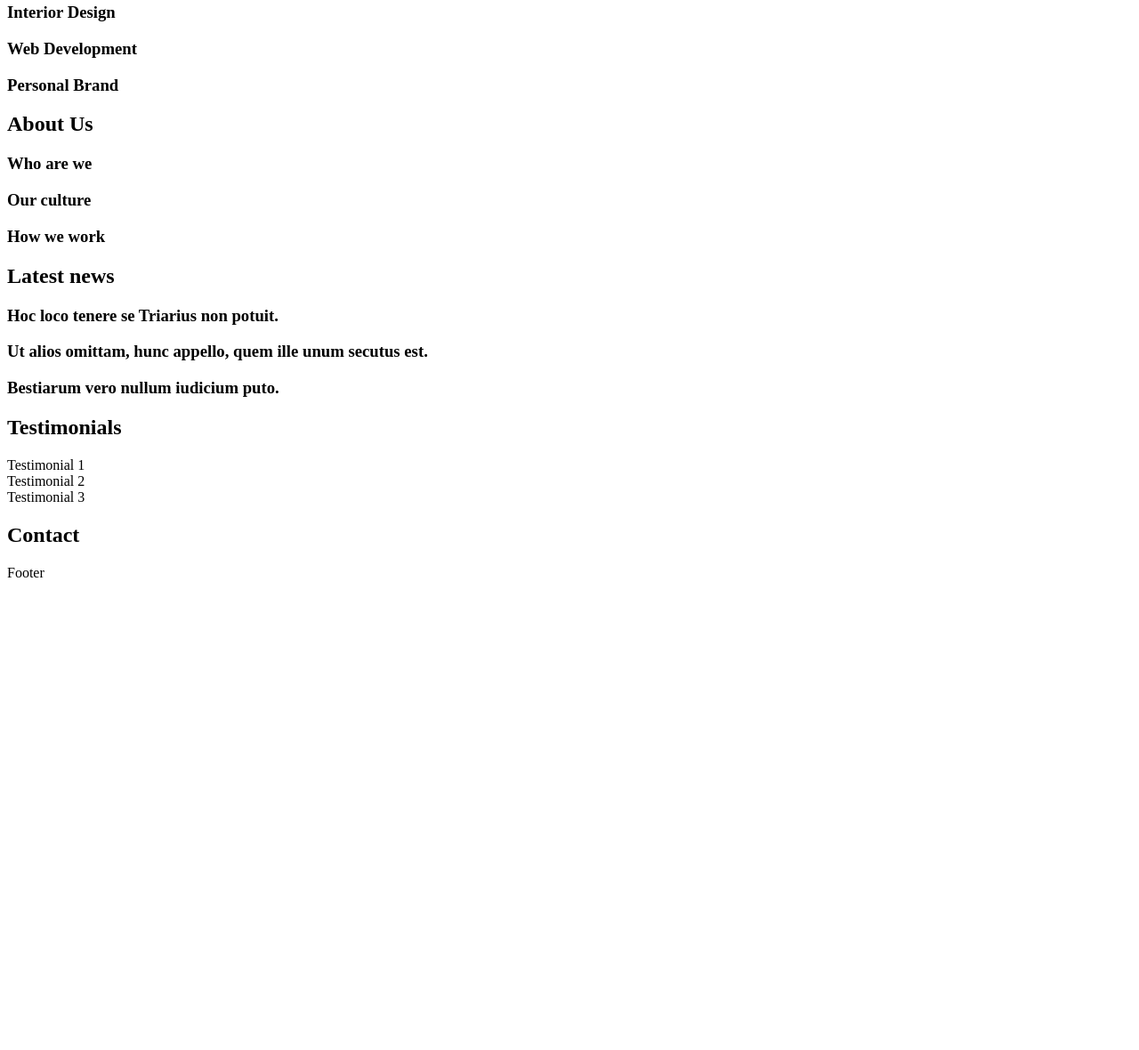
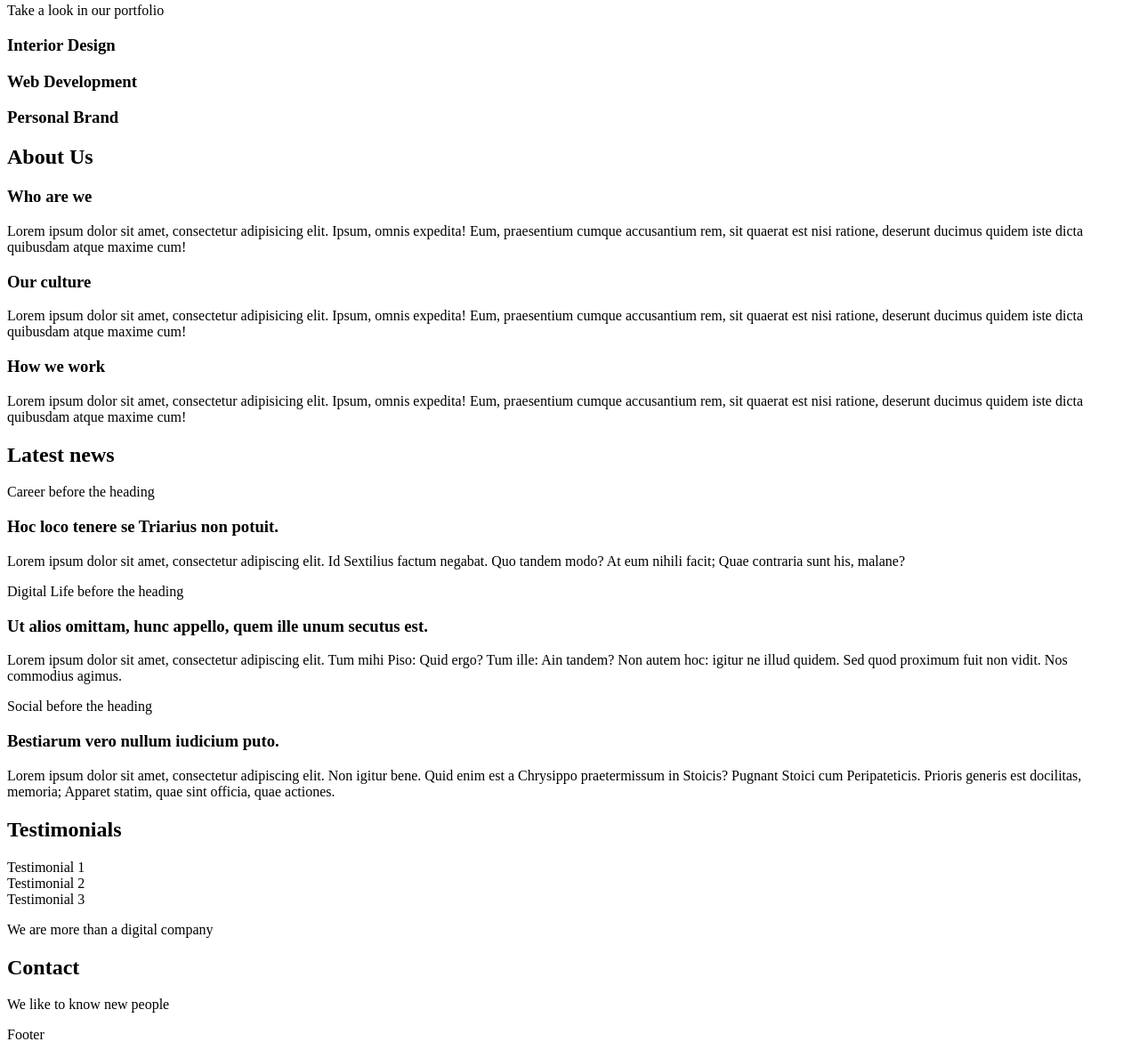
Before and after one commit to Essie-wanjiru001/alu-web_front_end, a plain HTML site: page html_advanced/12-index.html in a window 1280 px wide. Shown: the part 463-1643 px from the top of the page at 89% size. Before the commit the page ends 1124 px from the top, so only its background shows below. Drawn offline with Linux system fonts and the light colour scheme.

Commit message:
task completed

```diff
--- a/html_advanced/10-index.html
+++ b/html_advanced/12-index.html
@@ -31,6 +31,7 @@
 	    </section>
 	    <section>
 		<h2>Works</h2>
+		<p>Take a look in our portfolio</p>
 		<article>
 		    <h3>Interior Design</h3>
 		</article>
@@ -44,19 +45,28 @@
 	    <section>
 		<h2>About Us</h2>
 		<h3>Who are we</h3>
+		<p>Lorem ipsum dolor sit amet, consectetur adipisicing elit. Ipsum, omnis expedita! Eum, praesentium cumque accusantium rem, sit quaerat est nisi ratione, deserunt ducimus quidem iste dicta quibusdam atque maxime cum!</p>
 		<h3>Our culture</h3>
+		<p>Lorem ipsum dolor sit amet, consectetur adipisicing elit. Ipsum, omnis expedita! Eum, praesentium cumque accusantium rem, sit quaerat est nisi ratione, deserunt ducimus quidem iste dicta quibusdam atque maxime cum!</p>
 		<h3>How we work</h3>
+		<p>Lorem ipsum dolor sit amet, consectetur adipisicing elit. Ipsum, omnis expedita! Eum, praesentium cumque accusantium rem, sit quaerat est nisi ratione, deserunt ducimus quidem iste dicta quibusdam atque maxime cum!</p>
 	    </section>
 	    <section>
 		<h2>Latest news</h2>
 		<article>
+		    <p>Career before the heading</p>
 		    <h3>Hoc loco tenere se Triarius non potuit.</h3>
+		    <p>Lorem ipsum dolor sit amet, consectetur adipiscing elit. Id Sextilius factum negabat. Quo tandem modo? At eum nihili facit; Quae contraria sunt his, malane?</p>
 		</article>
 		<article>
-		     <h3>Ut alios omittam, hunc appello, quem ille unum secutus est.</h3>
+		    <p>Digital Life before the heading</p>
+		    <h3>Ut alios omittam, hunc appello, quem ille unum secutus est.</h3>
+		    <p>Lorem ipsum dolor sit amet, consectetur adipiscing elit. Tum mihi Piso: Quid ergo? Tum ille: Ain tandem? Non autem hoc: igitur ne illud quidem. Sed quod proximum fuit non vidit. Nos commodius agimus.</p>
 		</article>
 		<article>
+		    <p>Social before the heading</p>
 		    <h3>Bestiarum vero nullum iudicium puto.</h3>
+		    <p>Lorem ipsum dolor sit amet, consectetur adipiscing elit. Non igitur bene. Quid enim est a Chrysippo praetermissum in Stoicis? Pugnant Stoici cum Peripateticis. Prioris generis est docilitas, memoria; Apparet statim, quae sint officia, quae actiones.</p>
 		</article>
 	    </section>
 	    <section>
@@ -64,9 +74,11 @@
 		<article>Testimonial 1</article>
 		<article>Testimonial 2</article>
 		<article>Testimonial 3</article>
+		<p>We are more than a digital company</p>
 	    </section>
 	    <section>
 		<h2>Contact</h2>
+		<p>We like to know new people</p>
             </section>
 	</main>
 	<footer>Footer</footer>
```
Also changed, not shown: html_advanced/11-styleguide.html (renamed from html_advanced/3-index.html).
